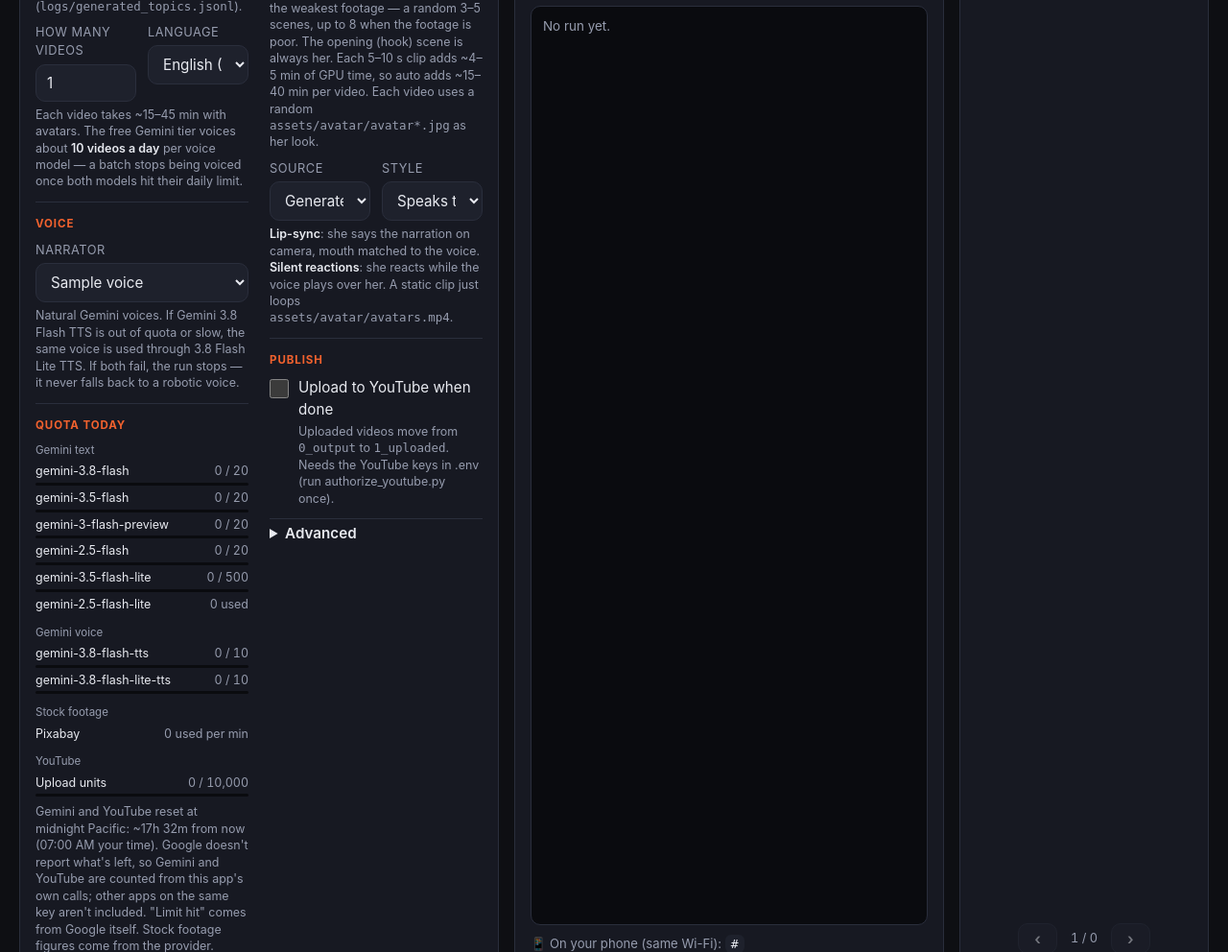
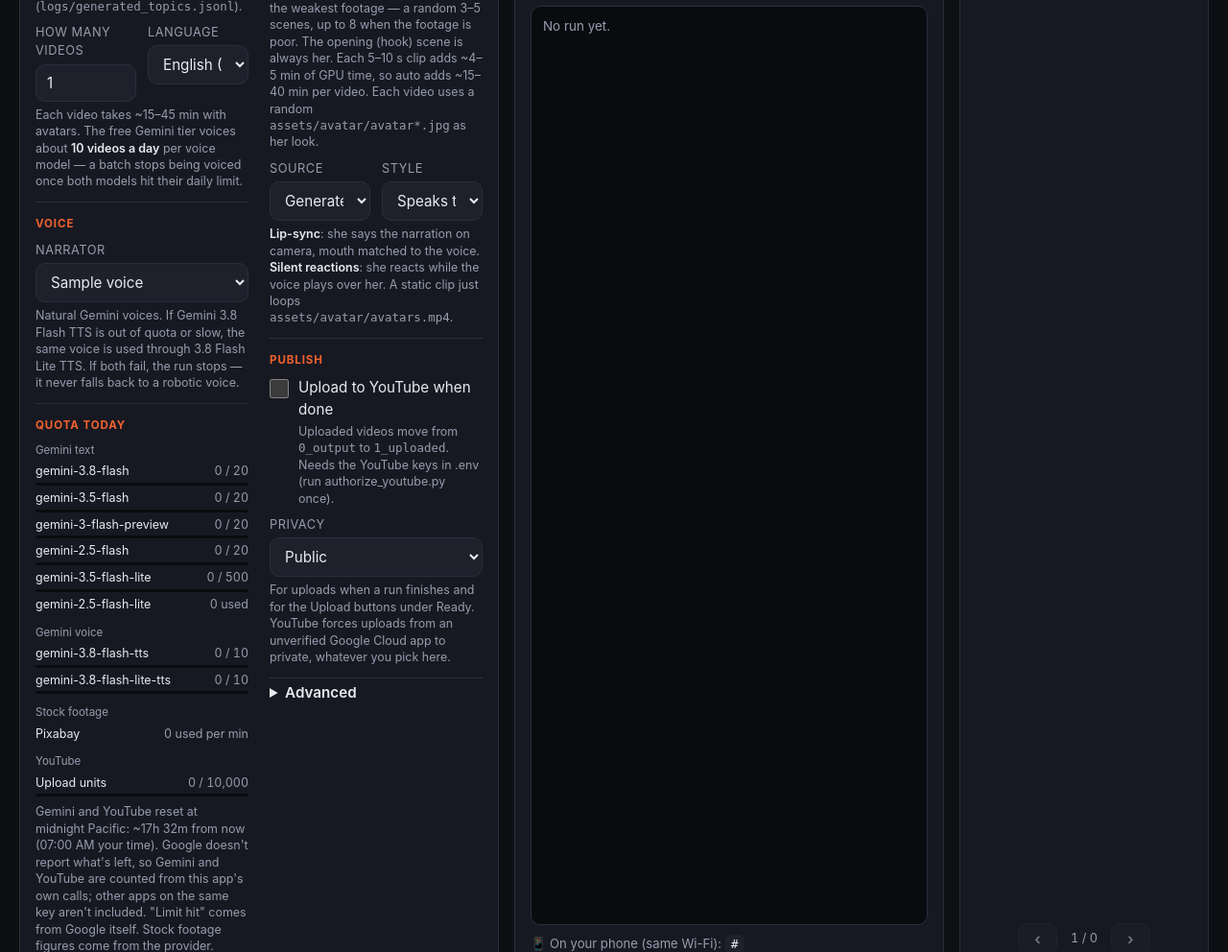
Before and after one commit to jwlei/auto-yt-shorts, a Flask app: template templates/index.html in a window 1280 px wide. Shown: the part 255-1247 px from the top of the page at 96% size. Run offline with Flask 3, Linux system fonts and the light colour scheme; the template is opened without the code that fills it: most values are stand-ins (such as "Sample title", 1, 10 or a date in 2020); data that the repository does not hold is empty.

Commit message:
feat: clips stay out of ComfyUI's output folder, privacy picker defaults to public
Avatar clips are queued with save_output off, so ComfyUI writes them to its
temp folder, which it wipes on every start, and the pipeline downloads them
from there. Nothing is deleted from output, and renders started in ComfyUI
itself save as usual.

The panel's privacy picker is always visible, since the Upload buttons use it
too, and defaults to public. A saved choice from the old default is dropped;
other saved options carry over.

Co-Authored-By: Claude Opus 5.5 <noreply@anthropic.com>

```diff
--- a/modules/avatar_generator.py
+++ b/modules/avatar_generator.py
@@ -343,6 +343,10 @@ class AvatarGenerator:
             for key in SEED_INPUTS:
                 if isinstance(node.get("inputs", {}).get(key), int):
                     node["inputs"][key] = random.randint(0, 2**32 - 1)
+            # Keeps our clips out of ComfyUI's output folder: they go to its temp
+            # folder, which it clears itself, and are downloaded from there below.
+            if "save_output" in node.get("inputs", {}):
+                node["inputs"]["save_output"] = False
 
         response = requests.post(f"{self.url}/prompt", json={"prompt": workflow, "client_id": self.client_id}, timeout=30)
         if response.status_code != 200:
--- a/templates/index.html
+++ b/templates/index.html
@@ -250,15 +250,13 @@
           <div class="hint">Uploaded videos move from <code>0_output</code> to <code>1_uploaded</code>. Needs the YouTube keys in .env (run authorize_youtube.py once).</div>
         </span>
       </label>
-      <div id="privacyWrap" class="hidden">
-        <label for="privacy">Privacy</label>
-        <select id="privacy" name="privacy">
-          <option value="private">Private — only you</option>
-          <option value="unlisted">Unlisted — anyone with the link</option>
-          <option value="public">Public</option>
-        </select>
-        <div class="hint">YouTube forces uploads from an unverified Google Cloud app to private, whatever you pick here.</div>
-      </div>
+      <label for="privacy">Privacy</label>
+      <select id="privacy" name="privacy">
+        <option value="public" selected>Public</option>
+        <option value="unlisted">Unlisted — anyone with the link</option>
+        <option value="private">Private — only you</option>
+      </select>
+      <div class="hint">For uploads when a run finishes and for the Upload buttons under Ready. YouTube forces uploads from an unverified Google Cloud app to private, whatever you pick here.</div>
     </div>
 
     <div class="section" id="formAdvanced">
@@ -351,7 +349,7 @@
 
 <script>
 const $ = id => document.getElementById(id);
-const STORE_KEY = 'autoshorts.form.v2';  // v2: avatar layout gained 'auto' as the default
+const STORE_KEY = 'autoshorts.form.v3';  // v3: privacy became public by default; older saves kept the old default
 let autoScroll = true;
 let folder = 'output';
 let lastVideos = { output: [], uploaded: [] };
@@ -372,7 +370,13 @@ function saveForm() {
 }
 function loadForm() {
   let data = {};
-  try { data = JSON.parse(localStorage.getItem(STORE_KEY) || '{}'); } catch (e) {}
+  try {
+    data = JSON.parse(localStorage.getItem(STORE_KEY));
+    if (!data) {
+      data = JSON.parse(localStorage.getItem('autoshorts.form.v2'));
+      if (data) delete data.privacy;
+    }
+  } catch (e) {}
   data = { ...DEFAULTS, ...data };
   for (const el of $('form').elements) {
     if (!el.name || !(el.name in data)) continue;
@@ -381,7 +385,6 @@ function loadForm() {
   }
 }
 function syncForm() {
-  $('privacyWrap').classList.toggle('hidden', !$('upload').checked);
   $('avatarOpts').classList.toggle('hidden', $('avatar_clips').value === '0');
   $('avatar_style').disabled = $('avatar_source').value !== 'comfyui';
 }
```
Also changed, not shown: README.md.
